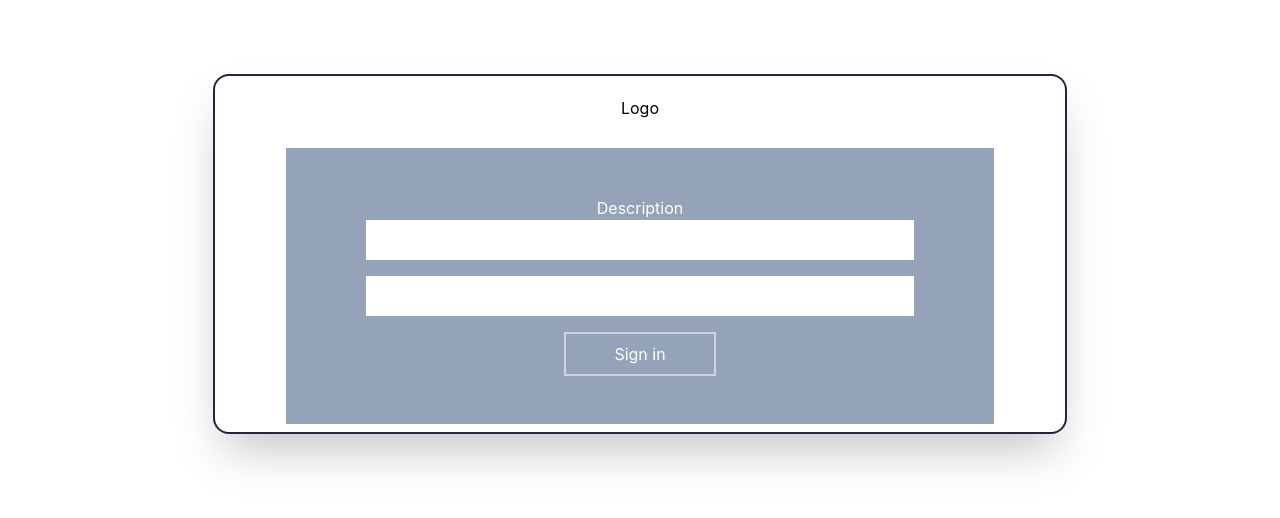
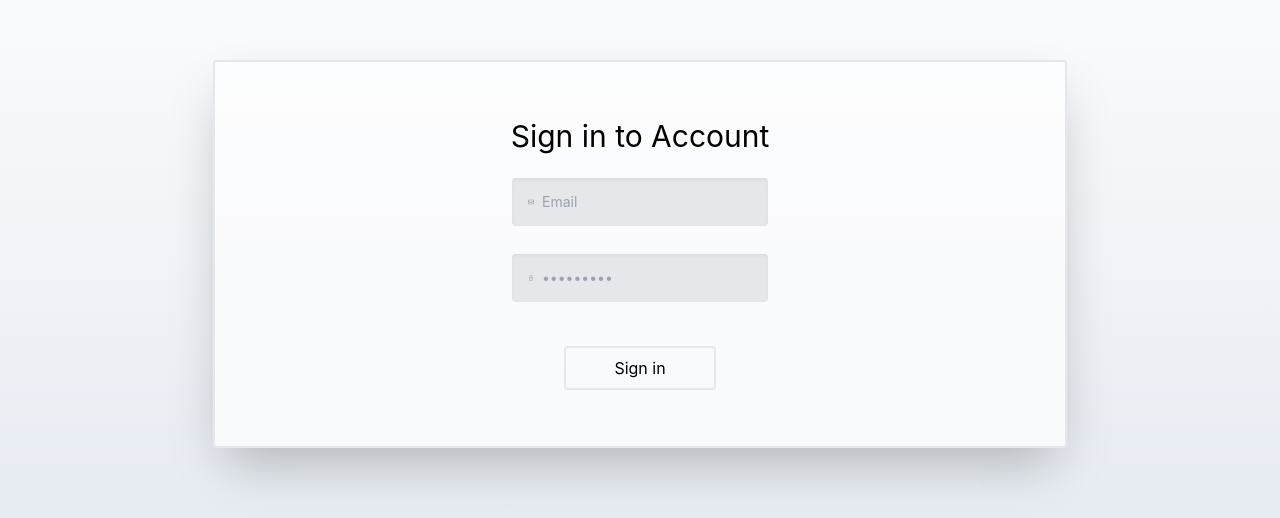
Before and after one commit to kaustav927/PassKey, a Next.js app: page /login/login in a window 1280 px wide. Shown: the part 146-664 px from the top of the page. Built offline with nearby package versions, Linux system fonts and the light colour scheme; no server answers.

Commit message:
dummy login feature

```diff
--- a/package.json
+++ b/package.json
@@ -11,7 +11,7 @@
     "@firebase/firestore": "^3.4.7",
     "bootstrap": "^5.1.3",
     "bootstrap-icons": "^1.8.1",
-    "firebase": "^9.6.10",
+    "firebase": "^8.10.1",
     "lodash": "^4.17.21",
     "next": "12.1.0",
     "react": "17.0.2",
--- a/pages/index.js
+++ b/pages/index.js
@@ -5,15 +5,25 @@ import React, {useState} from "react";
 const Home = () => {
 
     const [isAuthenticated, setIsAuthenticated] = useState(false);
-    if(!isAuthenticated) return <Login/>;    //if the user is not authenticated, the user cannot access the main page. The login page will be rendered.
+      //if the user is not authenticated, the user cannot access the main page. The login page will be rendered.
+
+    const onLogin =()=>{
+        console.log('clicked login')
+        setIsAuthenticated(true);
+    }
 
     return (
+
+        isAuthenticated ?
         <Layout>
-            <h3>home</h3>
-        </Layout>               //when user authenticate, he/she will be guided to the main page.
+            <h3>Home</h3>
+        </Layout>
+        :
+        <Login onLogin={onLogin}/>
+
     )
 }
-
+//when user authenticate, he/she will be guided to the main page.
 export default Home;
 
 /**
--- a/pages/login/DataHandler.js
+++ b/pages/login/DataHandler.js
@@ -1,5 +1,5 @@
 import firebase from 'firebase/app';
-import 'firebase/firestore';
+import {getFirestore} from'firebase/firestore';
 
 /*
   Example Use-Case:
--- a/pages/login/login.js
+++ b/pages/login/login.js
@@ -1,38 +1,40 @@
 import React from 'react'
-//import {Fa} from 'react-icons/fa'
-import DataHandler from './DataHandler'
-function Login() {
+import {FaRegEnvelope} from 'react-icons/fa'
+import {MdLockOutline} from 'react-icons/md'
+
+function Login(props) {
 
   return (
-    <div className="grid place-items-center h-screen text-center">
+    <div className="grid place-items-center h-screen text-center bg-gradient-to-t from-slate-200 " >
 
 
-      <div className="bg-white border-2 border-slate-800 rounded-2xl shadow-2xl flex flex-col w-96 lg:w-2/3 md:w-3/4 max-w-4xl">
+      <div className="bg-white/70 border-2 rounded shadow-2xl flex flex-col w-96 lg:w-2/3 md:w-3/4 max-w-4xl">
 
-        <div className="h-2/5 p-5">
-          <p>Logo</p>
-        </div>
 
         <div className="h-3/5 py-2 flex flex-col lg:flex-row md:flex-row">
 
 
-          <div className="  w-5/6 px-20 py-12 mx-auto bg-slate-400 text-white">
+          <div className="  w-5/6 px-20 py-12 mx-auto text-white">
 
-            <h4> Description</h4>
+            <h4 className="text-black text-3xl mb-3 ">Sign in to Account</h4>
+
+            <div className="flex flex-col items-center mb-3">
+                <div className=" bg-gray-200 flex items-center w-64 p-2 mt-3 mb-4 shadow-inner rounded ">
+                 <FaRegEnvelope className='text-gray-400 m-2 bg-gray-200'/>
+                  <input className="text-black flex-1 text-sm outline-none bg-gray-200" type="email" name="email" placeholder="Email"></input>
+                </div>
+
+                <div className=" bg-gray-200 flex items-center w-64 p-2 mt-3 mb-4 shadow-inner rounded ">
+                 <MdLockOutline className='text-gray-400 m-2 bg-gray-200'/>
+                  <input className="text-black flex-1 text-sm outline-none bg-gray-200" type="password" name="password" placeholder="•••••••••"></input>
+                </div>
+            </div>
 
 
-              <div className="flex center bg-white p-2 mb-4 ">
-
-                <input type="email" ></input>
-              </div>
-              <div className="flex center bg-white p-2 ">
-
-                <input type="email" ></input>
-              </div>
-
             <button
-              onClick={DataHandler('VB94o2tMLgmy3TPi9ewy','add')}
-              className="mt-4 border-2 border-slate-300 px-12 py-2 hover:bg-slate-200 hover:text-black">
+              type="button"
+              onClick={props.onLogin}
+              className="mt-4 border-2 rounded text-black border-slate-200 px-12 py-2 hover:bg-slate-400">
               Sign in
             </button>
           </div>
--- a/tailwind.config.js
+++ b/tailwind.config.js
@@ -5,6 +5,7 @@ module.exports = {
   ],
   theme: {
     extend: {},
+
   },
   plugins: [],
 }
```
Also changed, not shown: 2 other files (tests, documents, lock files or other folders).
